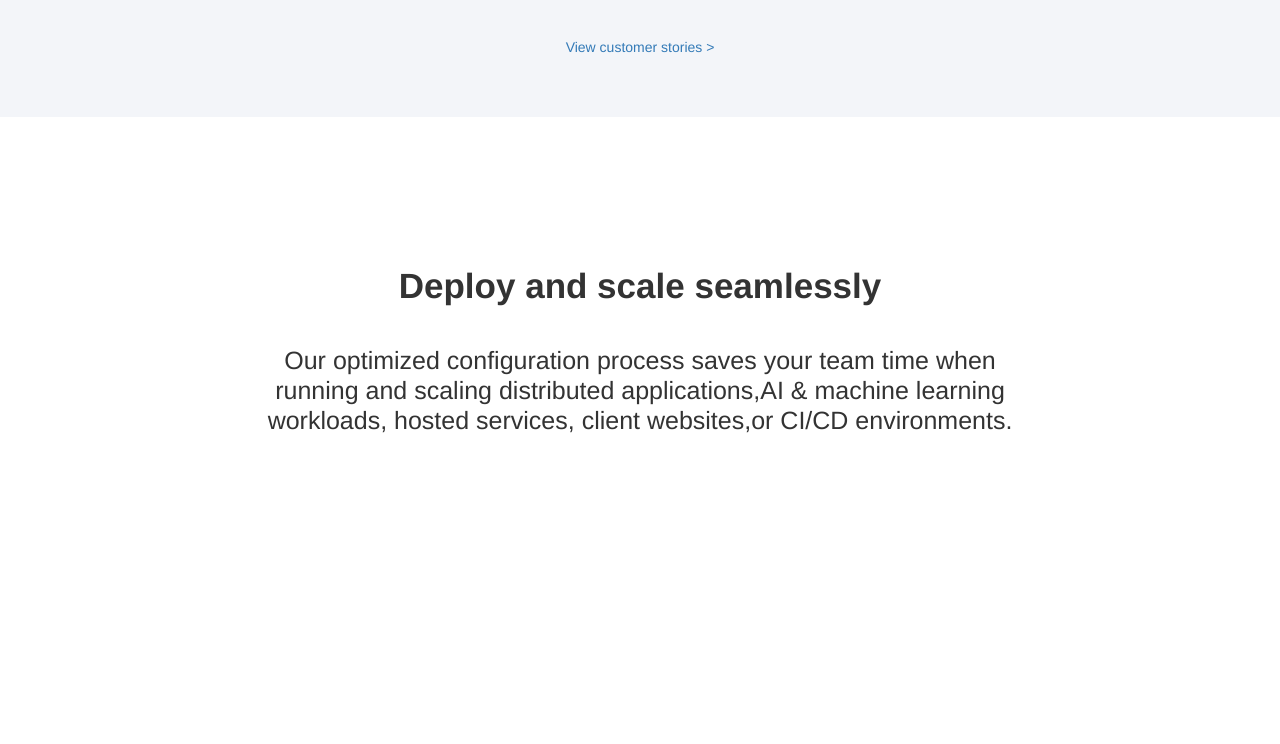
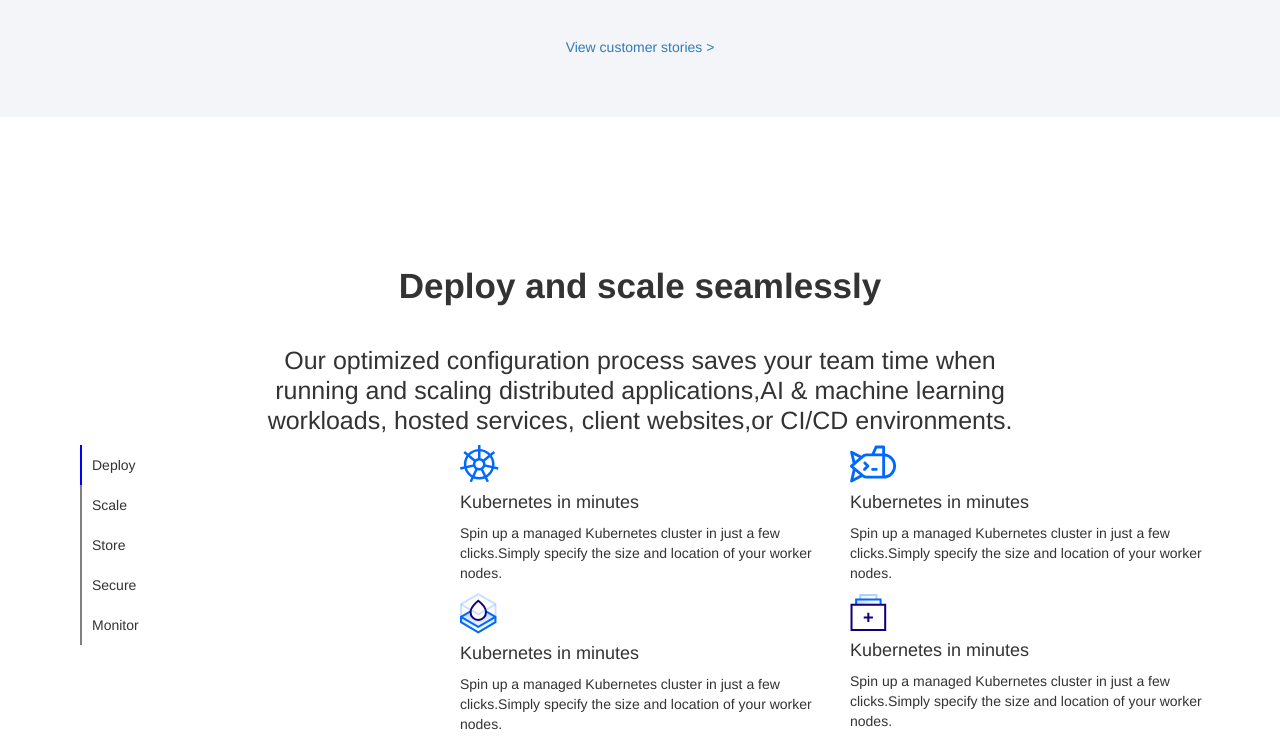
Before and after one commit to andreainzaghi/html-css-digitalocean, a plain HTML site: page index.html in a window 1280 px wide. Shown: the part 813-1557 px from the top of the page. Before the commit the page ends 1259 px from the top, so only its background shows below. Drawn offline with nearby package versions, Linux system fonts and the light colour scheme.

Commit message:
aggiunnto 3 colonne

```diff
--- a/css/style.css
+++ b/css/style.css
@@ -133,6 +133,18 @@ padding: 30px;
   text-align: center;
     font-size: 25px;
     line-height: 30px;
-
-
 }
+.col-1-3 ul li{
+  list-style: none;
+  text-decoration: none;
+  padding: 10px 10px;
+  border-left: 2px solid grey;
+  margin-left: 10px;
+}
+.col-1-3 ul li:first-child{
+  list-style: none;
+  text-decoration: none;
+  padding: 10px 10px;
+  border-left: 2px solid blue;
+  margin-left: 10px;
+}
--- a/index.html
+++ b/index.html
@@ -88,8 +88,30 @@
         </div>
       </div>
       <div class="row">
+        <div class="col-xs-4 col-1-3 ">
+           <ul>
+             <li>Deploy</li>
+             <li>Scale</li>
+             <li>Store</li>
+             <li>Secure</li>
+             <li>Monitor</li>
+           </ul>
+        </div>
         <div class="col-xs-4">
-
+          <img src="img/ruota.svg" alt="">
+          <h4>Kubernetes in minutes</h4>
+          <p>Spin up a managed Kubernetes cluster in just a few clicks.Simply specify the size and location of your worker nodes.</p>
+          <img src="img/goccia.svg" alt="">
+          <h4>Kubernetes in minutes</h4>
+          <p>Spin up a managed Kubernetes cluster in just a few clicks.Simply specify the size and location of your worker nodes.</p>
+        </div>
+        <div class="col-xs-4">
+          <img src="img/razzo.svg" alt="">
+          <h4>Kubernetes in minutes</h4>
+          <p>Spin up a managed Kubernetes cluster in just a few clicks.Simply specify the size and location of your worker nodes.</p>
+          <img src="img/plus.svg" alt="">
+          <h4>Kubernetes in minutes</h4>
+          <p>Spin up a managed Kubernetes cluster in just a few clicks.Simply specify the size and location of your worker nodes.</p>
         </div>
       </div>
     </div>
```
Also changed, not shown: img/goccia.svg (added), img/plus.svg (added), img/razzo.svg (added), img/ruota.svg (added).
